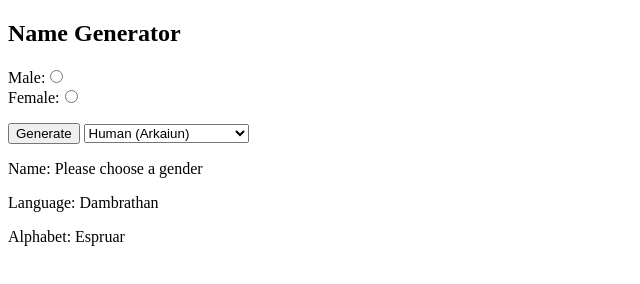
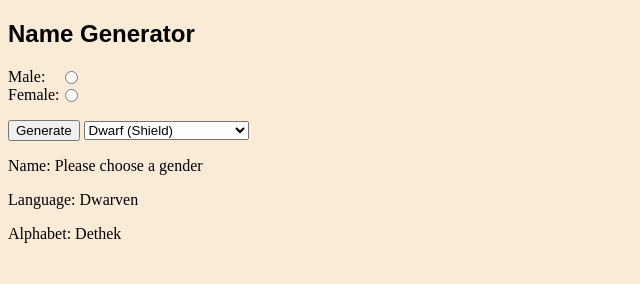
Before and after one commit to Yargniathus/WebDevProjectJS, a plain HTML site: page WebDevProjectJS/wwwroot/index.html in a window 1280 px wide. Both pictures are taken after a click on the button "Generate". Shown: the whole page, without its empty margins (0-640 px from the left). Drawn offline with Linux system fonts and the light colour scheme.

Commit message:
Added CSS. shield dwarf

```diff
--- a/WebDevProjectJS/wwwroot/index.html
+++ b/WebDevProjectJS/wwwroot/index.html
@@ -1,15 +1,23 @@
 <!DOCTYPE html>
-<html>
+<html style="background-color:antiquewhite">
+<head>
+    <style>
+        input {
+            position: absolute;
+            left: 60px;
+              }
+    </style>
+</head>
 <meta name="viewport" content="width=device-width, initial-scale=1.0">
 <body>
 
-    <h2>Name Generator</h2>
+    <h2 style="font-family:fantasy">Name Generator</h2>
 
 
-    <p>
+    <p class="genders">
         <!--Racehere
         Subrace here. Both use <select>-->
-        Male:<input type="radio" name="gender" id="gender_Male" value="Male" />
+        Male: <input type="radio" name="gender" id="gender_Male" value="Male" />
         <br>
 
         Female:<input type="radio" name="gender" id="gender_Female" value="Female" />
@@ -18,6 +26,9 @@
         <button type="button" onClick="generateName()">Generate</button>
 
         <select id="raceSelect" onchange="generateName()">
+            <optgroup label="Dwarves">
+                <option value="shielddwarf">Dwarf (Shield)</option>
+            </optgroup>
             <optgroup label="Humans">
                 <option value="arkaiun">Human (Arkaiun)</option>
                 <option value="bedine">Human (Bedine)</option>
@@ -32,12 +43,18 @@
                 <option value="tuigan">Human (Tuigan)</option>
                 <option value="ulutiun">Human (Ulutiun)</option>
             </optgroup>
+
         </select>
 
     <p id="name">Name:</p>
     <p id="language">Language:</p>
     <p id="alphabet">Alphabet:</p>
     <script>
+
+        //Dwarf: Shield
+        var shielddwarfFemaleFirstNames = ["Amber ", "Artin ", "Audhild ", "Bardryn ", "Dagnal ", "Diesa ", "Eldeth ", "Falkrunn ", "Finellen ", "Gunnloda ", "Gurdis ", "Helja ", "Hlin ", "Kathra ", "Kristryd ", "Ilde ", "Liftrasa ", "Mardred ", "Riswynn ", "Sannl ", "Torbera ", "Torgga ", "Vistra "];
+        var shielddwarfMaleFirstNames = ["Adrik ", "Alberich ", "Baern ", "Barendd ", "Brottor ", "Bruenor ", "Dain ", "Darrak ", "Delg ", "Eberk ", "Einkil ", "Fargrim ", "Flint ", "Gardain ", "Harbek ", "Kildrak ", "Morgran ", "Orsik ", "Oskar ", "Rangrim ", "Rurik ", "Taklinn ", "Thoradin ", "Thorin ", "Tordek ", "Traubon ", "Travok ", "Ulfgar ", "Veit ", "Vondal "];
+        var shielddwarfLastNames = ["Balderk ", "Battlehammer ", "Brawnanvil ", "Dankil ", "Fireforge ", "Frostbeard ", "Gorunn ", "Holderhek ", "Ironfist ", "Loderr ", "Lutgehr ", "Rumnaheim ", "Strakeln ", "Torunn ", "Ungart "]
 
         //Human: Arkaiun
         var arkaiunFemaleFirstNames = ["Glouris ", "Maeve ", "Sevaera ", "Xaemarra ", "Zraela "];
@@ -112,6 +129,14 @@
         function generateName() {
             var race = document.getElementById("raceSelect").value;
 
+            if (race == "shielddwarf") {
+                //Human: Arkaiun
+                var randFemale = shielddwarfFemaleFirstNames[Math.floor(Math.random() * shielddwarfFemaleFirstNames.length)];
+                var randMale = shielddwarfMaleFirstNames[Math.floor(Math.random() * shielddwarfMaleFirstNames.length)];
+                var randLast = shielddwarfLastNames[Math.floor(Math.random() * shielddwarfLastNames.length)];
+                var language = "Dwarven"
+                var alphabet = "Dethek"
+            }
             if (race == "arkaiun") {
                 //Human: Arkaiun
                 var randFemale = arkaiunFemaleFirstNames[Math.floor(Math.random() * arkaiunFemaleFirstNames.length)];
```
